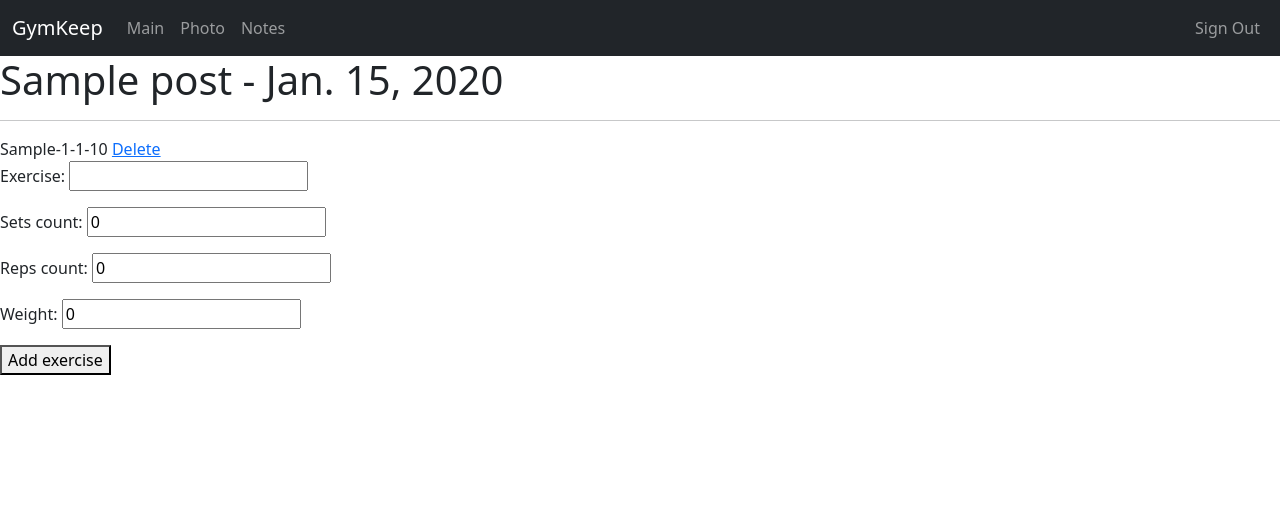
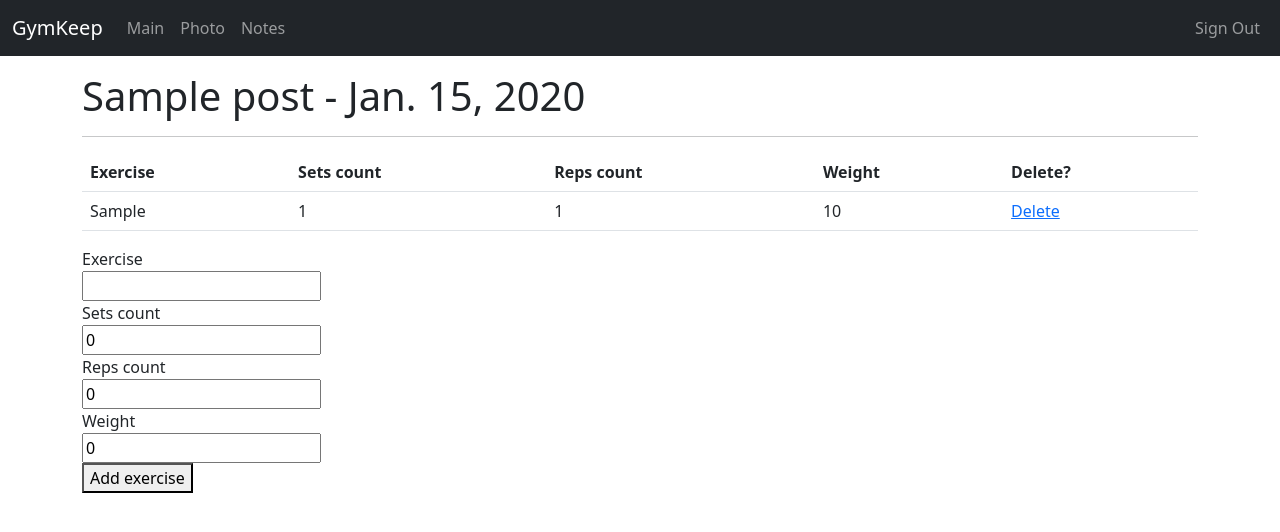
Before and after one commit to Pavhom/GymKeeper, a Django app: page /post/1/ in a window 1280 px wide. Shown: the top 532 px of the page. Run offline with Django 3.2, Linux system fonts and the light colour scheme; tables that the repository leaves empty hold one stand-in row (values such as "Sample post").

Commit message:
int fixed

```diff
--- a/mainscreen/templates/mainscreen/body.html
+++ b/mainscreen/templates/mainscreen/body.html
@@ -1,11 +1,9 @@
 {% load static %}
-
 <html lang="en">
 <head>
     <meta charset="UTF-8">
     <title>Gym Keep</title>
     <link href="https://cdn.jsdelivr.net/npm/bootstrap@5.2.0-beta1/dist/css/bootstrap.min.css" rel="stylesheet" integrity="sha384-0evHe/X+R7YkIZDRvuzKMRqM+OrBnVFBL6DOitfPri4tjfHxaWutUpFmBp4vmVor" crossorigin="anonymous">
-
     <link rel="stylesheet" href="{% static 'css/mainscreen.css' %}">
 </head>
 <body>
--- a/mainscreen/templates/mainscreen/training_detail.html
+++ b/mainscreen/templates/mainscreen/training_detail.html
@@ -1,15 +1,55 @@
 {% extends 'mainscreen/body.html' %}
 
 {% block content %}
+<div class="container mt-3">
     <div>
         <h1>{{ post.training_name }} - {{ post.created_date }}</h1>
     </div> <hr>
-{% for ex in exercise %}
-    {{ ex.exercise }}-{{ ex.sets_count }}-{{ ex.reps_count }}-{{ ex.weight }} <a href="{% url 'exercise_delete' ex.id %}">Delete</a><br>
-{% endfor %}
+    <table class="table" width="50%">
+        <thead>
+            <tr>
+                <th>Exercise</th>
+                <th>Sets count</th>
+                <th>Reps count</th>
+                <th>Weight</th>
+                <th>Delete?</th>
+            </tr>
+        </thead>
+
+        {% for ex in exercise %}
+        <tbody>
+            <tr>
+                <td>{{ ex.exercise }}</td>
+                <td>{{ ex.sets_count }}</td>
+                <td>{{ ex.reps_count }}</td>
+                <td>{{ ex.weight }}</td>
+                <td><a href="{% url 'exercise_delete' ex.id %}">Delete</a></td>
+            </tr>
+        </tbody>
+        {% endfor %}
+    </table>
     <form action="" method="post">
         {% csrf_token %}
-        {{ form.as_p }}
+<!--        {{ form.as_p }}-->
+        <div class="row">
+            <div>
+                <label>Exercise</label><br>
+                {{ form.exercise }}
+            </div>
+            <div>
+                <label>Sets count</label><br>
+                {{ form.sets_count }}
+            </div>
+            <div>
+                <label>Reps count</label><br>
+                {{ form.reps_count }}
+            </div>
+            <div>
+                <label>Weight</label><br>
+                {{ form.weight }}
+            </div>
+        </div>
         <button type="submit">Add exercise</button>
     </form>
+</div>
 {% endblock %}
```
Also changed, not shown: mainscreen/templates/mainscreen/login.html (+19 -6 lines), mainscreen/templates/mainscreen/register.html (+15 -4 lines), mainscreen/static/logo.png.
